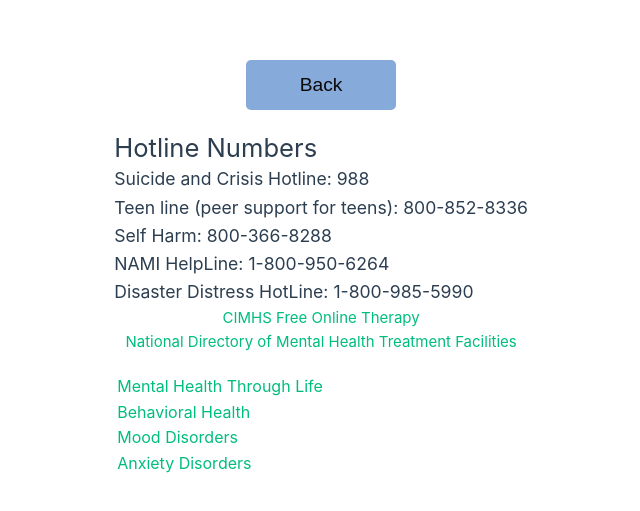
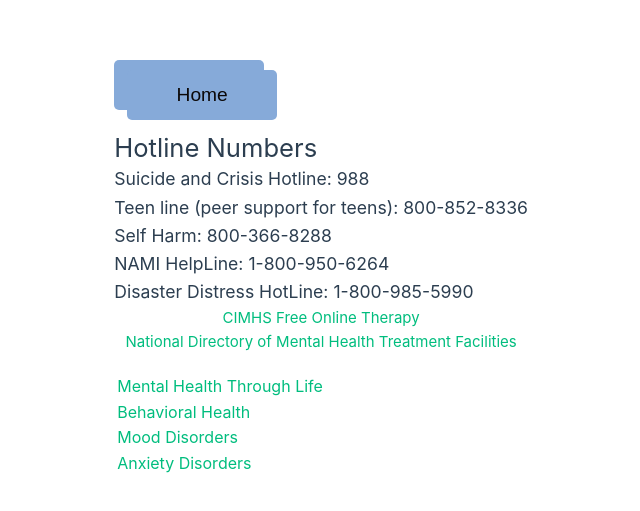
Before and after one commit to Incoming-Storm/doze_vue, a Vue app in the folder Doze.App/: page /hotlines in a window 1280 px wide. Shown: the part 127-638 px from the top of the page, without its empty margins (112-752 px from the left). Built offline with nearby package versions, Linux system fonts and the light colour scheme.

Commit message:
button div

```diff
--- a/Doze.App/src/App.vue
+++ b/Doze.App/src/App.vue
@@ -1,6 +1,4 @@
 <script setup>
-import HelloWorld from './components/HelloWorld.vue'
-import TheWelcome from './components/TheWelcome.vue'
 </script>
 
 <template>
--- a/Doze.App/src/assets/main.css
+++ b/Doze.App/src/assets/main.css
@@ -22,6 +22,10 @@
   color: rgb(11, 8, 8);
   cursor: pointer;
   transition: background-color 0.3s;
+}
+
+button:hover {
+  background-color: #6b3780;
 }
 
 a,
--- a/Doze.App/src/components/Game.vue
+++ b/Doze.App/src/components/Game.vue
@@ -216,7 +216,7 @@
 
 <template>
     <div class="game">
-        <div class="back"><router-link to="/homepage"><button>Back</button></router-link></div>
+        <div class="back"><router-link to="/homepage"><button>Home</button></router-link></div>
 
         <div class="game-header">
           <h2>Circle Collection Game</h2>
--- /dev/null
+++ b/Doze.App/src/components/HomeButton.vue
@@ -0,0 +1,36 @@
+<script setup>
+    import { ref } from 'vue';
+
+    defineProps({
+    msg: {
+        type: String,
+        required: true,
+    },
+    })
+</script>
+
+<template>
+    <div class="homeButton">
+        <router-link to="/homepage"><button>Home</button></router-link>
+    </div>
+</template>
+
+<style scoped>
+    .homeButton {
+        width: 150px;
+        height: 50px;
+        font-size: 1.2rem;
+        padding: 10px;
+        border: none;
+        border-radius: 5px;
+        background-color: #86aad9;
+        color: rgb(11, 8, 8);
+        cursor: pointer;
+        transition: background-color 0.3s;
+    }
+
+    .homeButton:hover {
+        background-color: #6b3780;
+    }
+
+</style>
--- a/Doze.App/src/components/Hotlines.vue
+++ b/Doze.App/src/components/Hotlines.vue
@@ -1,4 +1,6 @@
 <script setup>
+  import HomeButton from './HomeButton.vue';
+
   defineProps({
     msg: {
       type: String,
@@ -9,7 +11,7 @@
 </script>
 
 <template>
-  <router-link to="/Homepage"><button>Back</button></router-link>
+  <HomeButton />
 
   <div class="numbers">
     <h2>Hotline Numbers</h2>
--- a/Doze.App/src/components/Journal.vue
+++ b/Doze.App/src/components/Journal.vue
@@ -57,7 +57,7 @@
 
 <template>
     <div class="journal">
-        <div class="back"><router-link to="/homepage"><button>Back</button></router-link></div>
+        <div class="back"><router-link to="/homepage"><button>Home</button></router-link></div>
 
         <div class="entry-form">
           <h2>New Entry</h2>
--- a/Doze.App/src/components/Trivia.vue
+++ b/Doze.App/src/components/Trivia.vue
@@ -116,7 +116,7 @@
 
 <template>
     <div class="trivia">
-        <div class="back"><router-link to="/homepage"><button>Back</button></router-link></div>
+        <div class="back"><router-link to="/homepage"><button>Home</button></router-link></div>
 
         <div class="quiz-container">
           <div class="question-label">Mental Health Trivia</div>
```
Lines whose indentation alone changed are shown as unchanged.
